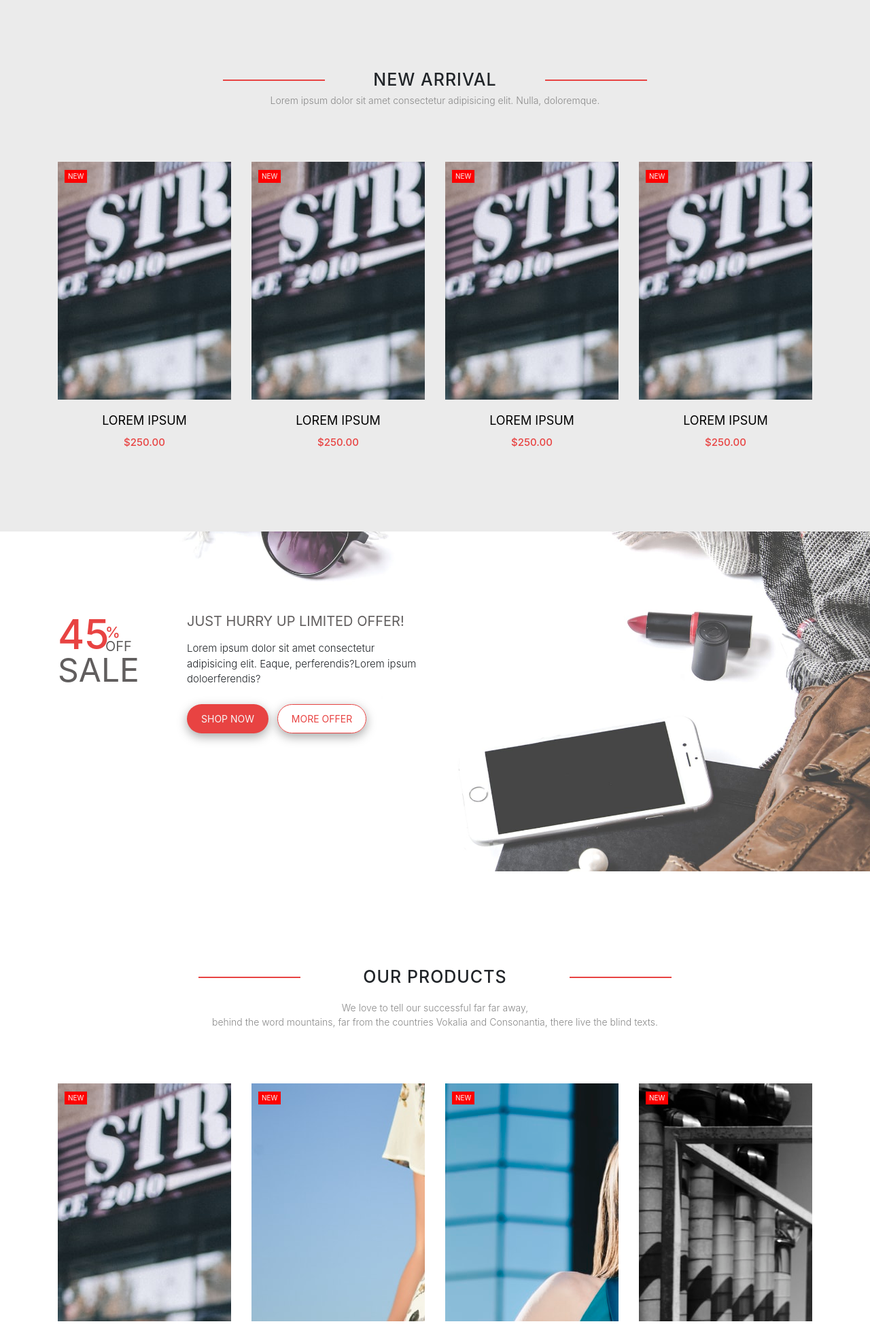
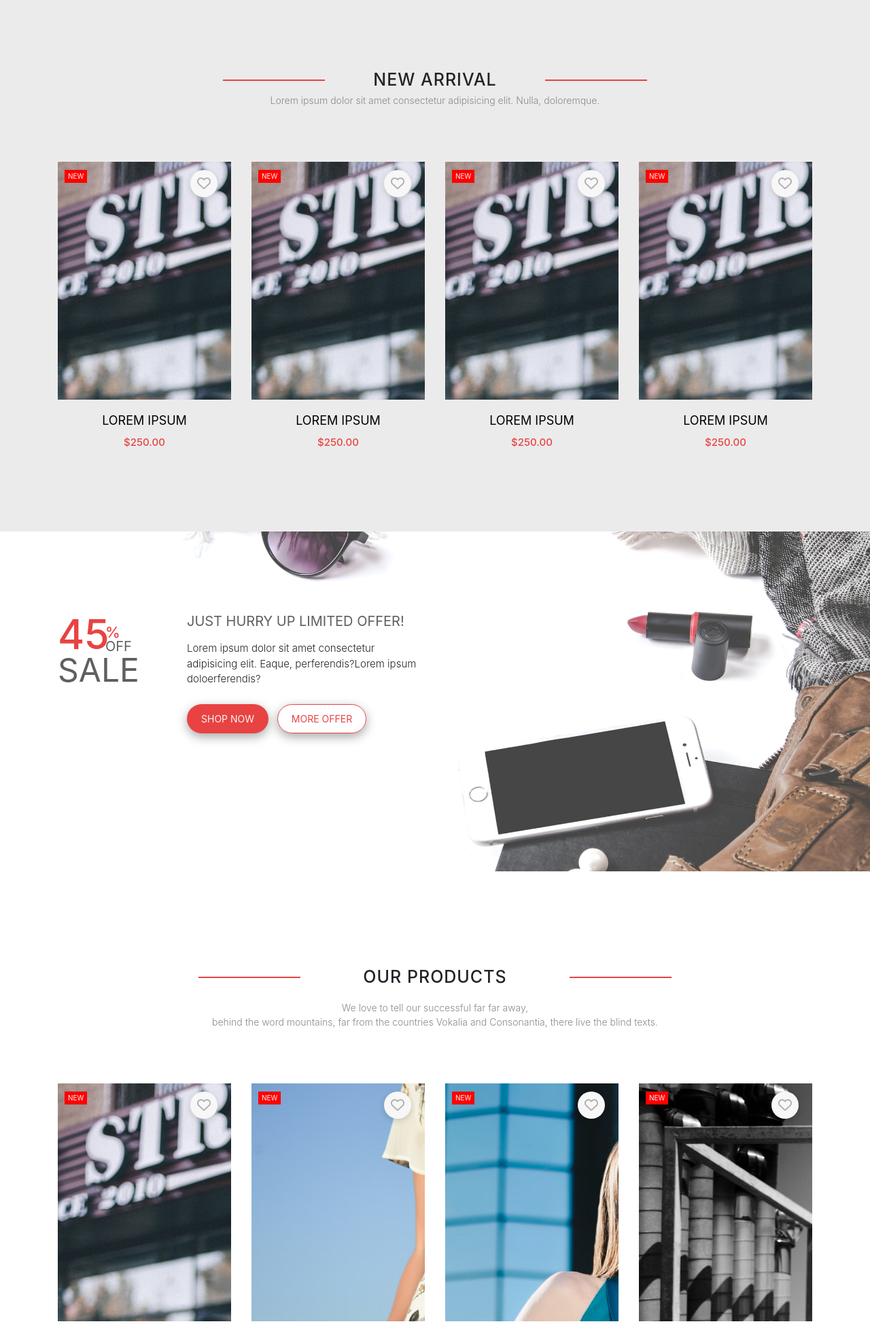
Before and after one commit to sumandeveloping/ecommerceTheme, a PHP site: page / in a window 1280 px wide. Shown: the part 1378-3326 px from the top of the page at 68% size. Run offline with PHP 8.4, Linux system fonts and the light colour scheme; some libraries are stand-ins or nearby versions.

Commit message:
changed whislist icon position

```diff
--- a/css/style.css
+++ b/css/style.css
@@ -871,15 +907,51 @@ body {
 }
 
 .mainProduct--product__img--newIcon {
+  position: absolute;
   display: inline-block;
   padding: 0.2rem 0.5rem;
   background-color: red;
   color: #f7f7f7;
-  position: absolute;
   left: 1rem;
   top: 1.2rem;
   text-transform: uppercase;
   font-size: 1rem;
+}
+
+.mainProduct--product__img--wishlist {
+  position: absolute;
+  display: inline-block;
+  background-color: #f7f7f7;
+  width: 4rem;
+  height: 4rem;
+  border-radius: 50%;
+  right: 2rem;
+  top: 1.2rem;
+  text-transform: uppercase;
+  text-align: center;
+  line-height: 4rem;
+  font-size: 2rem;
+  -webkit-box-shadow: 0rem 0.3rem 1rem 0rem rgba(0, 0, 0, 0.15);
+          box-shadow: 0rem 0.3rem 1rem 0rem rgba(0, 0, 0, 0.15);
+  -webkit-transition: -webkit-transform 0.25s ease;
+  transition: -webkit-transform 0.25s ease;
+  transition: transform 0.25s ease;
+  transition: transform 0.25s ease, -webkit-transform 0.25s ease;
+}
+
+.mainProduct--product__img--wishlist i {
+  color: #afafaf;
+  -webkit-transition: color 0.25s ease;
+  transition: color 0.25s ease;
+}
+
+.mainProduct--product__img--wishlist:hover {
+  -webkit-transform: scale(1.2);
+          transform: scale(1.2);
+}
+
+.mainProduct--product__img--wishlist:hover i {
+  color: rgba(248, 131, 121, 0.9);
 }
 
 .mainProduct--product__img--cart {
--- a/css/style.scss
+++ b/css/style.scss
@@ -755,15 +787,47 @@ body {
       cursor: pointer;
 
       &--newIcon {
+        position: absolute;
         display: inline-block;
         padding: 0.2rem 0.5rem;
         background-color: red;
         color: #f7f7f7;
-        position: absolute;
         left: 1rem;
         top: 1.2rem;
         text-transform: uppercase;
         font-size: 1rem;
+      }
+
+      //wishlist icon
+      &--wishlist {
+        position: absolute;
+        display: inline-block;
+        // padding: 0.2rem 0.5rem;
+        background-color: #f7f7f7;
+        // color: #ee4949;
+        width: 4rem;
+        height: 4rem;
+        border-radius: 50%;
+        right: 2rem;
+        top: 1.2rem;
+        text-transform: uppercase;
+        text-align: center;
+        line-height: 4rem;
+        font-size: 2rem;
+        box-shadow: 0rem 0.3rem 1rem 0rem rgba(0, 0, 0, 0.15);
+        transition: transform 0.25s ease;
+
+        i {
+          color: #afafaf;
+          transition: color 0.25s ease;
+        }
+
+        &:hover {
+          transform: scale(1.2);
+          i {
+            color: rgba(248, 131, 121, 0.9);
+          }
+        }
       }
 
       &--cart {
--- a/index.html
+++ b/index.html
@@ -151,10 +151,11 @@
             <div class="newArrival--product">
               <div class="newArrival--product__img" style="background-image: url('images/topOffer/2.jfif');">
                 <span class="newArrival--product__img--newIcon">NEW</span>
+                <span class="mainProduct--product__img--wishlist"><i class="far fa-heart"></i></span>
                 <div class="newArrival--product__img--cart">
                   <span><i class="far fa-eye"></i></span>
                   <span><i class="fab fa-opencart"></i></span>
-                  <span><i class="far fa-heart"></i></span>
+                  <!-- <span><i class="far fa-heart"></i></span> -->
                 </div>
               </div>
               <div class="newArrival--product__desc text-center">
@@ -167,10 +168,11 @@
             <div class="newArrival--product">
               <div class="newArrival--product__img" style="background-image: url('images/topOffer/2.jfif');">
                 <span class="newArrival--product__img--newIcon">NEW</span>
+                <span class="mainProduct--product__img--wishlist"><i class="far fa-heart"></i></span>
                 <div class="newArrival--product__img--cart">
                   <span><i class="far fa-eye"></i></span>
                   <span><i class="fab fa-opencart"></i></span>
-                  <span><i class="far fa-heart"></i></span>
+                  <!-- <span><i class="far fa-heart"></i></span> -->
                 </div>
               </div>
               <div class="newArrival--product__desc text-center">
@@ -183,10 +185,11 @@
             <div class="newArrival--product">
               <div class="newArrival--product__img" style="background-image: url('images/topOffer/2.jfif');">
                 <span class="newArrival--product__img--newIcon">NEW</span>
+                <span class="mainProduct--product__img--wishlist"><i class="far fa-heart"></i></span>
                 <div class="newArrival--product__img--cart">
                   <span><i class="far fa-eye"></i></span>
                   <span><i class="fab fa-opencart"></i></span>
-                  <span><i class="far fa-heart"></i></span>
+                  <!-- <span><i class="far fa-heart"></i></span> -->
                 </div>
               </div>
               <div class="newArrival--product__desc text-center">
@@ -199,10 +202,11 @@
             <div class="newArrival--product">
               <div class="newArrival--product__img" style="background-image: url('images/topOffer/2.jfif');">
                 <span class="newArrival--product__img--newIcon">NEW</span>
+                <span class="mainProduct--product__img--wishlist"><i class="far fa-heart"></i></span>
                 <div class="newArrival--product__img--cart">
                   <span><i class="far fa-eye"></i></span>
                   <span><i class="fab fa-opencart"></i></span>
-                  <span><i class="far fa-heart"></i></span>
+                  <!-- <span><i class="far fa-heart"></i></span> -->
                 </div>
               </div>
               <div class="newArrival--product__desc text-center">
@@ -264,10 +268,11 @@
             <div class="mainProduct--product">
               <div class="mainProduct--product__img" style="background-image: url('images/topOffer/2.jfif');">
                 <span class="mainProduct--product__img--newIcon">NEW</span>
+                <span class="mainProduct--product__img--wishlist"><i class="far fa-heart"></i></span>
                 <div class="mainProduct--product__img--cart">
                   <span><i class="far fa-eye"></i></span>
                   <span><i class="fab fa-opencart"></i></span>
-                  <span><i class="far fa-heart"></i></span>
+                  <!-- <span><i class="far fa-heart"></i></span> -->
                 </div>
               </div>
               <div class="mainProduct--product__desc text-center">
@@ -280,10 +285,11 @@
             <div class="mainProduct--product">
               <div class="mainProduct--product__img" style="background-image: url('images/topOffer/1.jfif');">
                 <span class="mainProduct--product__img--newIcon">NEW</span>
+                <span class="mainProduct--product__img--wishlist"><i class="far fa-heart"></i></span>
                 <div class="mainProduct--product__img--cart">
                   <span><i class="far fa-eye"></i></span>
                   <span><i class="fab fa-opencart"></i></span>
-                  <span><i class="far fa-heart"></i></span>
+                  <!-- <span><i class="far fa-heart"></i></span> -->
                 </div>
               </div>
               <div class="mainProduct--product__desc text-center">
@@ -296,10 +302,11 @@
             <div class="mainProduct--product">
               <div class="mainProduct--product__img" style="background-image: url('images/topOffer/3.jfif');">
                 <span class="mainProduct--product__img--newIcon">NEW</span>
+                <span class="mainProduct--product__img--wishlist"><i class="far fa-heart"></i></span>
                 <div class="mainProduct--product__img--cart">
                   <span><i class="far fa-eye"></i></span>
                   <span><i class="fab fa-opencart"></i></span>
-                  <span><i class="far fa-heart"></i></span>
+                  <!-- <span><i class="far fa-heart"></i></span> -->
                 </div>
               </div>
               <div class="mainProduct--product__desc text-center">
@@ -312,10 +319,11 @@
             <div class="mainProduct--product">
               <div class="mainProduct--product__img" style="background-image: url('images/topOffer/4.jfif');">
                 <span class="mainProduct--product__img--newIcon">NEW</span>
+                <span class="mainProduct--product__img--wishlist"><i class="far fa-heart"></i></span>
                 <div class="mainProduct--product__img--cart">
                   <span><i class="far fa-eye"></i></span>
                   <span><i class="fab fa-opencart"></i></span>
-                  <span><i class="far fa-heart"></i></span>
+                  <!-- <span><i class="far fa-heart"></i></span> -->
                 </div>
               </div>
               <div class="mainProduct--product__desc text-center">
@@ -329,10 +337,11 @@
             <div class="mainProduct--product">
               <div class="mainProduct--product__img" style="background-image: url('images/topOffer/2.jfif');">
                 <span class="mainProduct--product__img--newIcon">NEW</span>
+                <span class="mainProduct--product__img--wishlist"><i class="far fa-heart"></i></span>
                 <div class="mainProduct--product__img--cart">
                   <span><i class="far fa-eye"></i></span>
                   <span><i class="fab fa-opencart"></i></span>
-                  <span><i class="far fa-heart"></i></span>
+                  <!-- <span><i class="far fa-heart"></i></span> -->
                 </div>
               </div>
               <div class="mainProduct--product__desc text-center">
@@ -345,10 +354,11 @@
             <div class="mainProduct--product">
               <div class="mainProduct--product__img" style="background-image: url('images/topOffer/2.jfif');">
                 <span class="mainProduct--product__img--newIcon">NEW</span>
+                <span class="mainProduct--product__img--wishlist"><i class="far fa-heart"></i></span>
                 <div class="mainProduct--product__img--cart">
                   <span><i class="far fa-eye"></i></span>
                   <span><i class="fab fa-opencart"></i></span>
-                  <span><i class="far fa-heart"></i></span>
+                  <!-- <span><i class="far fa-heart"></i></span> -->
                 </div>
               </div>
               <div class="mainProduct--product__desc text-center">
@@ -361,10 +371,11 @@
             <div class="mainProduct--product">
               <div class="mainProduct--product__img" style="background-image: url('images/topOffer/2.jfif');">
                 <span class="mainProduct--product__img--newIcon">NEW</span>
+                <span class="mainProduct--product__img--wishlist"><i class="far fa-heart"></i></span>
                 <div class="mainProduct--product__img--cart">
                   <span><i class="far fa-eye"></i></span>
                   <span><i class="fab fa-opencart"></i></span>
-                  <span><i class="far fa-heart"></i></span>
+                  <!-- <span><i class="far fa-heart"></i></span> -->
                 </div>
               </div>
               <div class="mainProduct--product__desc text-center">
@@ -377,10 +388,11 @@
             <div class="mainProduct--product">
               <div class="mainProduct--product__img" style="background-image: url('images/topOffer/2.jfif');">
                 <span class="mainProduct--product__img--newIcon">NEW</span>
+                <span class="mainProduct--product__img--wishlist"><i class="far fa-heart"></i></span>
                 <div class="mainProduct--product__img--cart">
                   <span><i class="far fa-eye"></i></span>
                   <span><i class="fab fa-opencart"></i></span>
-                  <span><i class="far fa-heart"></i></span>
+                  <!-- <span><i class="far fa-heart"></i></span> -->
                 </div>
               </div>
               <div class="mainProduct--product__desc text-center">
```
Also changed, not shown: other parts of css/style.css (+38 -2 lines), other parts of css/style.scss (+34 -2 lines), cart.html (+13 -5 lines), product.html (+16 -8 lines), shop_category.html (+19 -10 lines), 1 other file.
